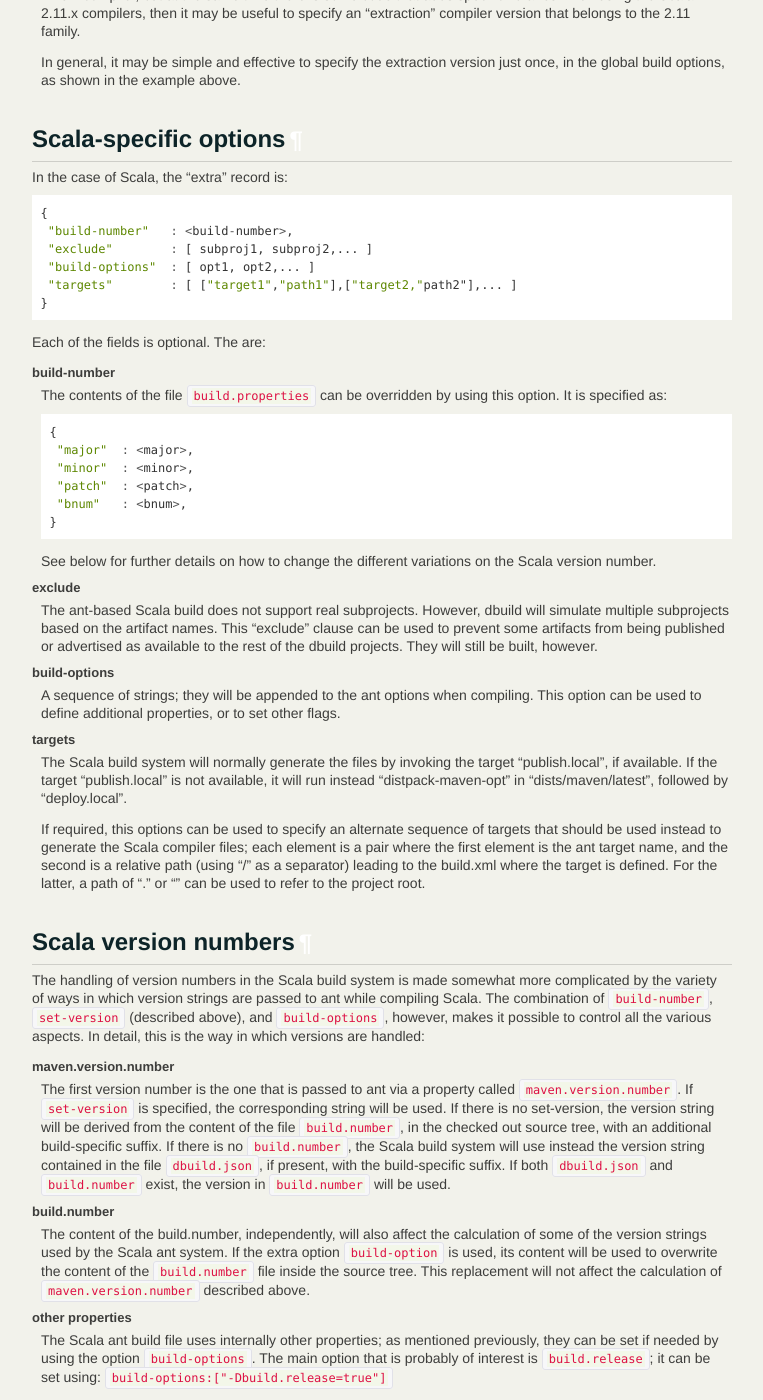
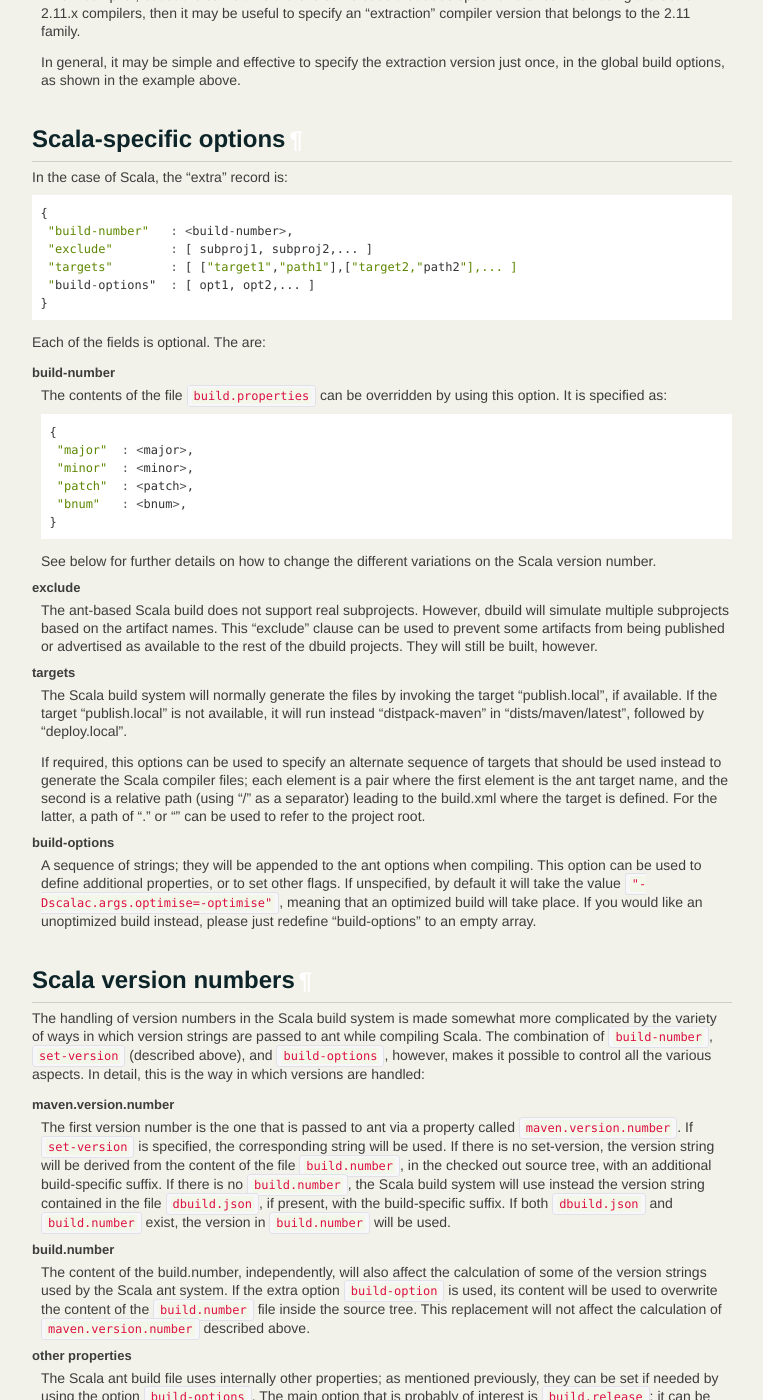
Before and after one commit to lightbend-labs/dbuild, a Sphinx documentation site: the page built from docs/src/sphinx/dbuild.rst, in a window 1280 px wide and 1400 px high, scrolled down 5652 px. Shown: the whole window, without its empty margins (138-901 px from the left). Built offline with Sphinx 7.4.7, drawn with Linux system fonts in a browser that asks for light colours.

Commit message:
Improvements to build-options, can now select opt/non-opt build

```diff
--- a/docs/src/sphinx/dbuild.rst
+++ b/docs/src/sphinx/dbuild.rst
@@ -385,8 +385,8 @@
    {
     "build-number"   : <build-number>,
     "exclude"        : [ subproj1, subproj2,... ]
+    "targets"        : [ ["target1","path1"],["target2,"path2"],... ]
     "build-options"  : [ opt1, opt2,... ]
-    "targets"        : [ ["target1","path1"],["target2,"path2"],... ]
    }
 
 Each of the fields is optional. The are:
@@ -414,16 +414,11 @@
   published or advertised as available to the rest of the dbuild projects.
   They will still be built, however.
 
-build-options
-  A sequence of strings; they will be appended to the ant options when
-  compiling. This option can be used to define additional properties,
-  or to set other flags.
-
 targets
   The Scala build system will normally generate the files by invoking
   the target "publish.local", if available. If the target
   "publish.local" is not available, it will run instead
-  "distpack-maven-opt" in "dists/maven/latest", followed by
+  "distpack-maven" in "dists/maven/latest", followed by
   "deploy.local".
 
   If required, this options can be used to specify an alternate sequence
@@ -433,6 +428,15 @@
   as a separator) leading to the build.xml where the target is
   defined. For the latter, a path of "." or "" can be used to refer
   to the project root.
+
+build-options
+  A sequence of strings; they will be appended to the ant options when
+  compiling. This option can be used to define additional properties,
+  or to set other flags. If unspecified, by default it will take the value
+  ``"-Dscalac.args.optimise=-optimise"``, meaning that an optimized
+  build will take place. If you would like an unoptimized build instead,
+  please just redefine "build-options" to an empty array.
+
 
 Scala version numbers
 ---------------------
```
Also changed, not shown: 2 other files.
